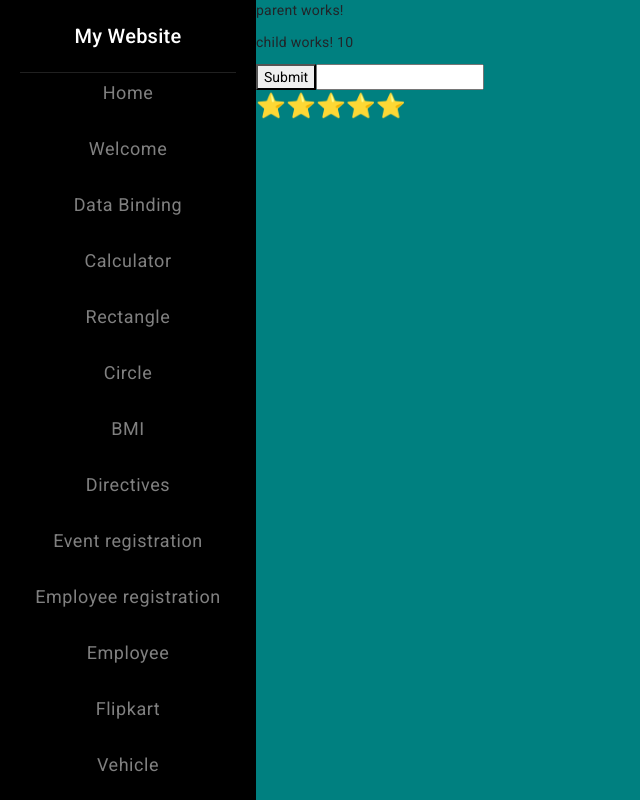
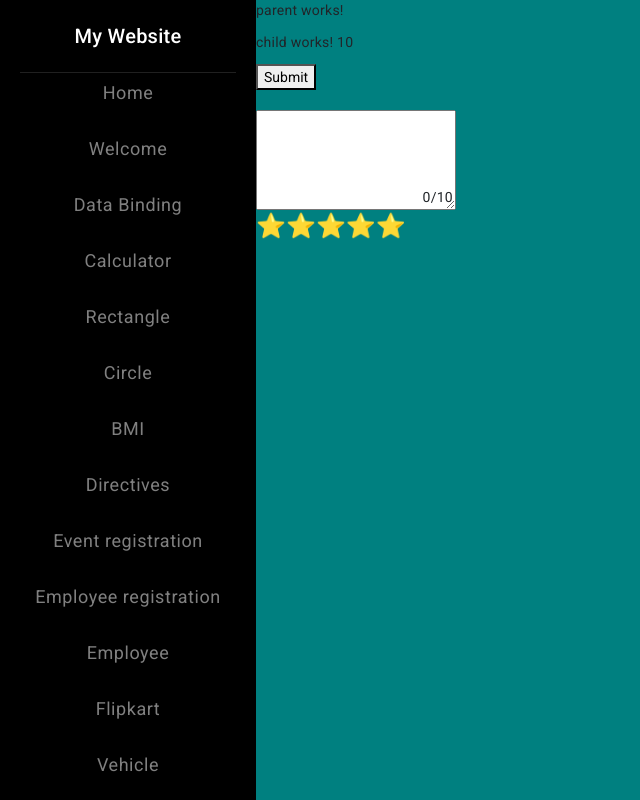
Before and after one commit to venkateshthooti/my-app, an Angular app: page /dashboard/parent in a window 1280 px wide. Shown: the whole page, without its empty margins (0-640 px from the left). Built offline with nearby package versions, Linux system fonts and the light colour scheme; sample sign-in values are in the browser's storage.

Commit message:
textarea code to child component and displayed in parent component using parent to child communications...

```diff
--- a/src/app/child/child.component.css
+++ b/src/app/child/child.component.css
@@ -0,0 +1,17 @@
+.textareaDiv{
+    width: 200px;
+    height: 100px;
+    position: relative;
+
+}
+.textArea{
+    width: 100%;
+    height: 100%;
+
+}
+.liveAndTotalChars{
+
+    position: absolute;
+    right: 3px;
+    bottom:3px;
+}
--- a/src/app/child/child.component.html
+++ b/src/app/child/child.component.html
@@ -1,4 +1,9 @@
-<p>child works! {{a}}</p>
+<p>child works! {{ a }}</p>
 
+<button (click)="send()">Submit</button><br /><br />
 
-<button (click)="send()">Submit</button>
+<div class="textareaDiv">
+  <textarea class="textArea" id="" [maxlength]="max" [(ngModel)]="text" width="">gweiw</textarea>
+  <div class="liveAndTotalChars">{{ text.length }}/{{ max }}</div>
+
+</div>
--- a/src/app/child/child.component.ts
+++ b/src/app/child/child.component.ts
@@ -9,10 +9,22 @@ export class ChildComponent {
 
  @Input() a:number=0
 
+ @Input() max:number=0
+ text:string=''
+
  @Output() bEvent:EventEmitter<number>=new EventEmitter();
 
  send(){
   this.bEvent.emit(20)
  }
 
+//  liveChars(){
+//   if(this.text.length>this.max){
+
+
+//   }
+
+ //}
+
+
 }
--- a/src/app/parent/parent.component.html
+++ b/src/app/parent/parent.component.html
@@ -1,7 +1,6 @@
 <p>parent works!</p>
 
-<app-child [a]="10" (bEvent)="store($event)"></app-child>
+<app-child [a]="10" (bEvent)="store($event)" [max]="10"></app-child>
 
 
-<input type="text" >
 <app-rating [rating]="5"></app-rating>
```
Also changed, not shown: src/app/rating/rating.component.html (line endings or trailing spaces).
